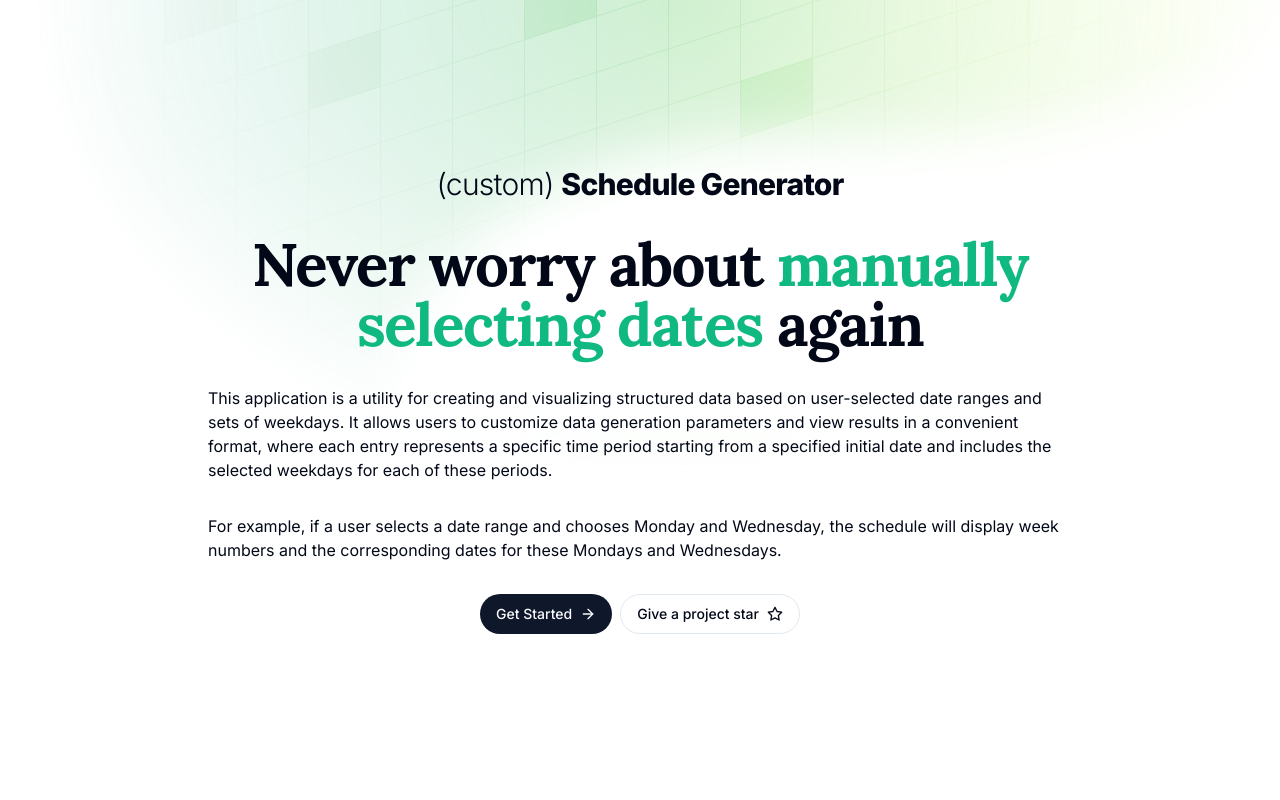
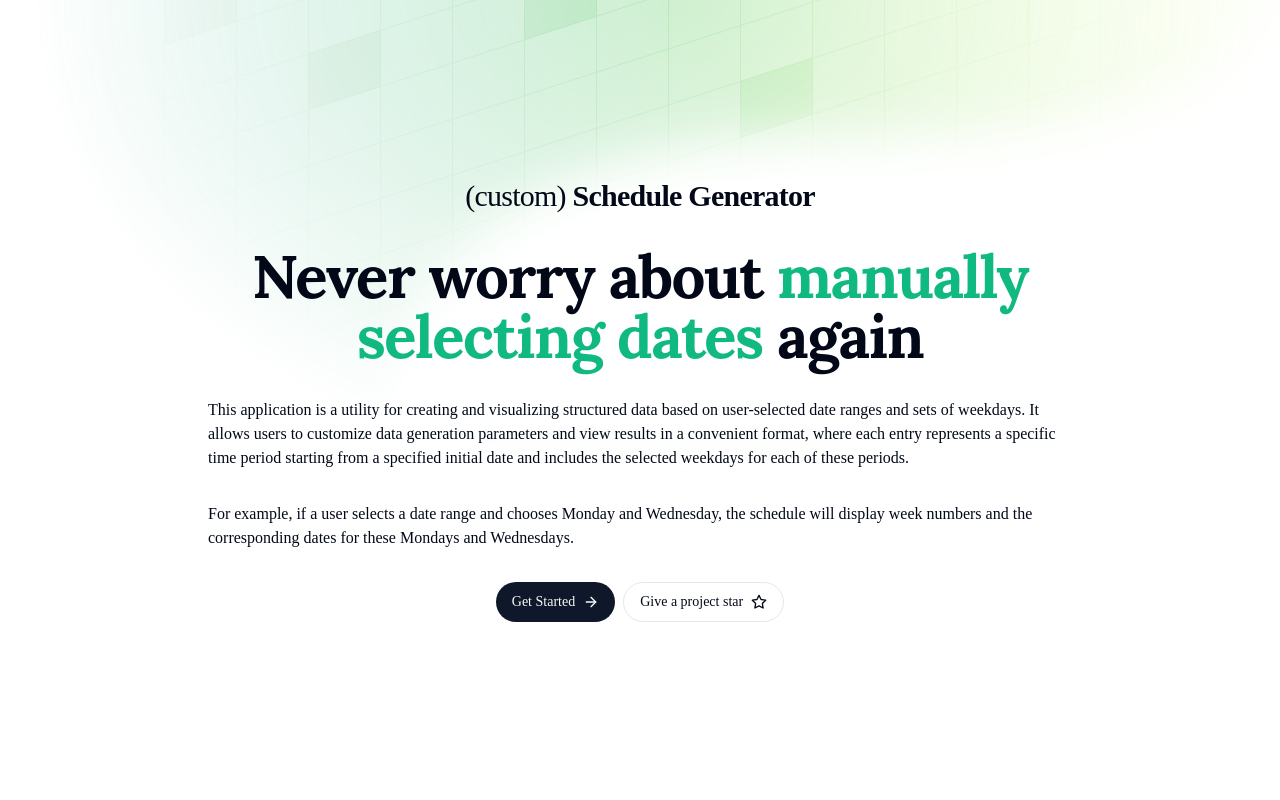
Before and after one commit to Valik3201/nextjs-schedule-generator, a Next.js app: page / in a window 1280 px wide. Shown: the top 800 px of the page. Built offline with nearby package versions, Linux system fonts and the light colour scheme.

Commit message:
style(layout): Updated layout by adding Lora font

```diff
--- a/app/layout.tsx
+++ b/app/layout.tsx
@@ -1,12 +1,15 @@
 import type { Metadata } from "next";
-import { Inter as FontSans } from "next/font/google";
+import { Inter } from "next/font/google";
+import { Lora } from "next/font/google";
 import { cn } from "@/lib/utils";
 import "./globals.css";
 
-const fontSans = FontSans({
+const inter = Inter({
   subsets: ["latin"],
-  variable: "--font-sans",
+  variable: "--font-inter",
 });
+
+const lora = Lora({ subsets: ["latin"], variable: "--font-lora" });
 
 export const metadata: Metadata = {
   title: "Schedule Generator",
@@ -23,7 +26,8 @@ export default function RootLayout({
       <body
         className={cn(
           "min-h-screen bg-background font-sans antialiased",
-          fontSans.variable
+          inter.variable,
+          lora.variable
         )}
       >
         {children}
```
